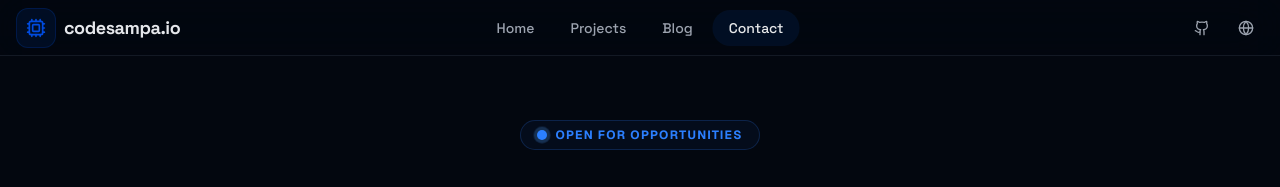
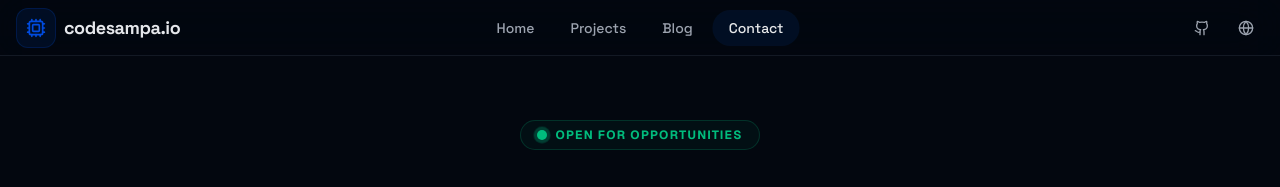
Before and after one commit to sampaiogabriel/codesampa.io, a Next.js app: page /en-US/contact in a window 1280 px wide. Shown: the top 187 px of the page. Built offline with nearby package versions, Linux system fonts and the light colour scheme.

Commit message:
feat: new prop to page title, color for badge

```diff
--- a/src/components/pages/blog/blog-list/index.tsx
+++ b/src/components/pages/blog/blog-list/index.tsx
@@ -49,6 +49,7 @@ export function BlogList({ initialPosts }: BlogListProps) {
     <div className="container mx-auto px-4 py-16">
       <PageTitle
         badge="Engineering Log"
+        badgeColor="blue"
         title={
           <>
             Technical <span className="text-primary">Insights.</span>
--- a/src/components/pages/blog/newsletter/index.tsx
+++ b/src/components/pages/blog/newsletter/index.tsx
@@ -27,7 +27,7 @@ export function Newsletter() {
             onSubmit={(e) => e.preventDefault()}
           >
             <div className="relative flex-1 group">
-              <div className="absolute -inset-0.5 bg-gradient-to-r from-primary/50 to-purple-600/50 rounded-lg blur opacity-20 group-hover:opacity-50 transition duration-500"></div>
+              <div className="absolute -inset-0.5 bg-linear-to-r from-primary/50 to-purple-600/50 rounded-lg blur opacity-20 group-hover:opacity-50 transition duration-500"></div>
               <input
                 type="email"
                 placeholder={t('placeholder')}
--- a/src/components/pages/contact/contact-hub.tsx
+++ b/src/components/pages/contact/contact-hub.tsx
@@ -54,6 +54,7 @@ export function ContactHub() {
         {/* --- Título Padronizado --- */}
         <PageTitle
           badge={t('badge')}
+          badgeColor="emerald"
           title={
             <>
               {t('title_prefix')} <br className="hidden md:block" />
--- a/src/components/pages/projects/timeline.tsx
+++ b/src/components/pages/projects/timeline.tsx
@@ -27,6 +27,7 @@ export function TimelinePortfolio() {
       <div className="container relative z-10">
         {/* --- Título Padronizado --- */}
         <PageTitle
+          badgeColor="purple"
           badge={t('badge')}
           title={t.rich('title', {
             highlight: (chunks) => (
--- a/src/components/ui/page-title.tsx
+++ b/src/components/ui/page-title.tsx
@@ -1,13 +1,39 @@
 'use client';
 
-import { motion, Variants } from 'framer-motion'; // <--- Importe Variants
+import { motion, Variants } from 'framer-motion';
 import React from 'react';
 
-import { AnimatedBadge } from '@/components/ui/animated-badge';
 import { cn } from '@/utils/functions/tw-merge';
+
+// Mapeamento de cores para garantir que o Tailwind gere as classes corretas
+const badgeStyles = {
+  blue: {
+    container: 'border-blue-500/20 bg-blue-500/5 text-blue-500',
+    ping: 'bg-blue-400',
+    dot: 'bg-blue-500'
+  },
+  emerald: {
+    container: 'border-emerald-500/20 bg-emerald-500/5 text-emerald-500',
+    ping: 'bg-emerald-400',
+    dot: 'bg-emerald-500'
+  },
+  purple: {
+    container: 'border-purple-500/20 bg-purple-500/5 text-purple-500',
+    ping: 'bg-purple-400',
+    dot: 'bg-purple-500'
+  },
+  primary: {
+    container: 'border-primary/20 bg-primary/5 text-primary',
+    ping: 'bg-primary/80',
+    dot: 'bg-primary'
+  }
+};
+
+type BadgeColor = keyof typeof badgeStyles;
 
 interface PageTitleProps {
   badge?: string;
+  badgeColor?: BadgeColor;
   title: React.ReactNode;
   subtitle?: string;
   className?: string;
@@ -16,6 +42,7 @@ interface PageTitleProps {
 
 export function PageTitle({
   badge,
+  badgeColor = 'blue',
   title,
   subtitle,
   className,
@@ -45,11 +72,13 @@ export function PageTitle({
     }
   };
 
+  const currentStyle = badgeStyles[badgeColor] || badgeStyles.blue;
+
   return (
     <motion.div
       initial="hidden"
       whileInView="visible"
-      viewport={{ margin: '-100px' }}
+      viewport={{ once: true }}
       variants={containerVariants}
       className={cn(
         'flex flex-col mb-12 md:mb-16',
@@ -62,13 +91,26 @@ export function PageTitle({
       {badge && (
         <motion.div
           variants={itemVariants}
-          className="mb-6 inline-flex items-center gap-2 rounded-full border border-blue-500/20 bg-blue-500/5 px-4 py-1.5"
+          className={cn(
+            'mb-6 inline-flex items-center gap-2 rounded-full border px-4 py-1.5',
+            currentStyle.container
+          )}
         >
           <span className="relative flex h-2.5 w-2.5">
-            <span className="absolute inline-flex h-full w-full animate-ping rounded-full bg-blue-400 opacity-75"></span>
-            <span className="relative inline-flex h-2.5 w-2.5 rounded-full bg-blue-500"></span>
+            <span
+              className={cn(
+                'absolute inline-flex h-full w-full animate-ping rounded-full opacity-75',
+                currentStyle.ping
+              )}
+            />
+            <span
+              className={cn(
+                'relative inline-flex h-2.5 w-2.5 rounded-full',
+                currentStyle.dot
+              )}
+            />
           </span>
-          <span className="text-xs font-bold uppercase tracking-widest text-blue-500">
+          <span className="text-xs font-bold uppercase tracking-widest">
             {badge}
           </span>
         </motion.div>
```
